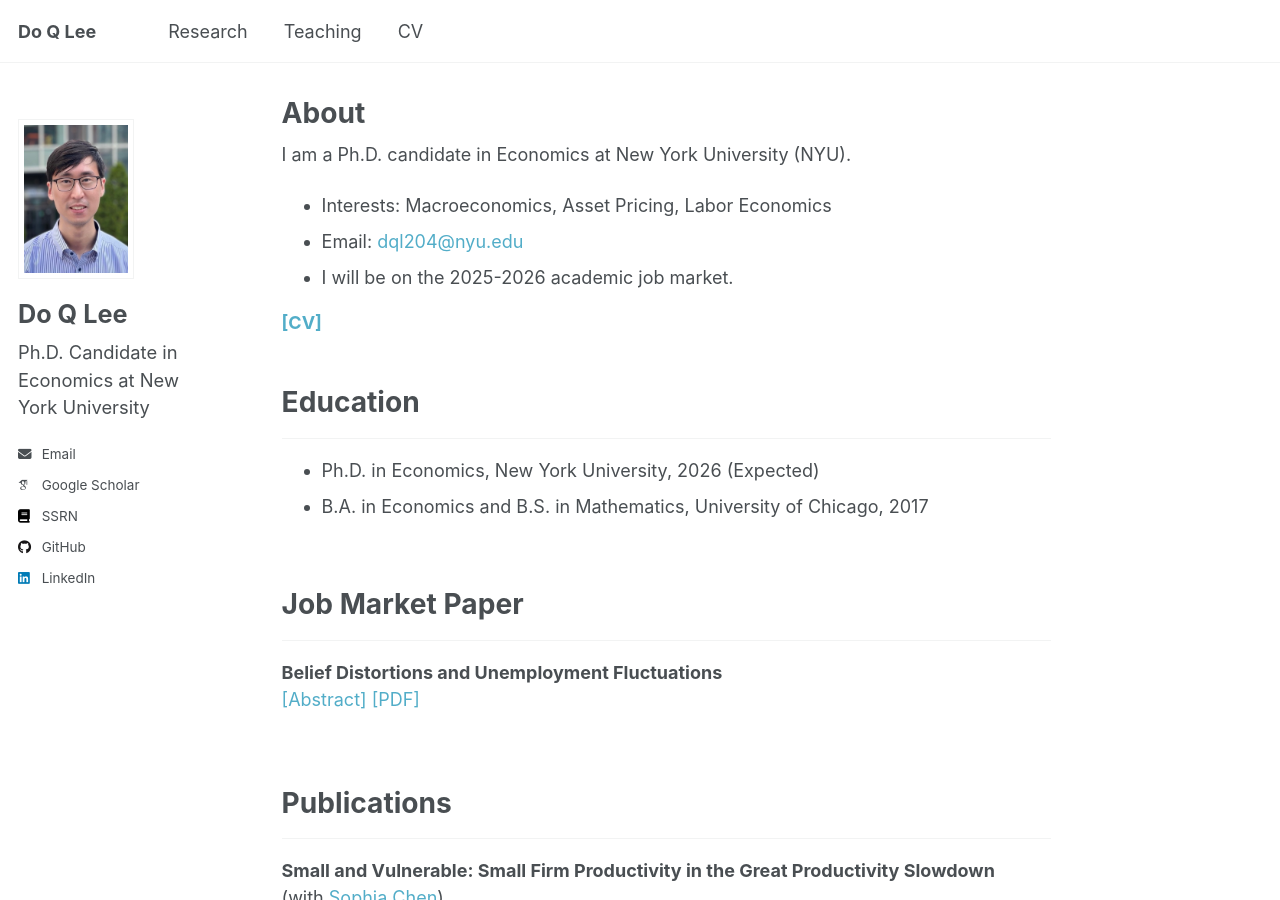
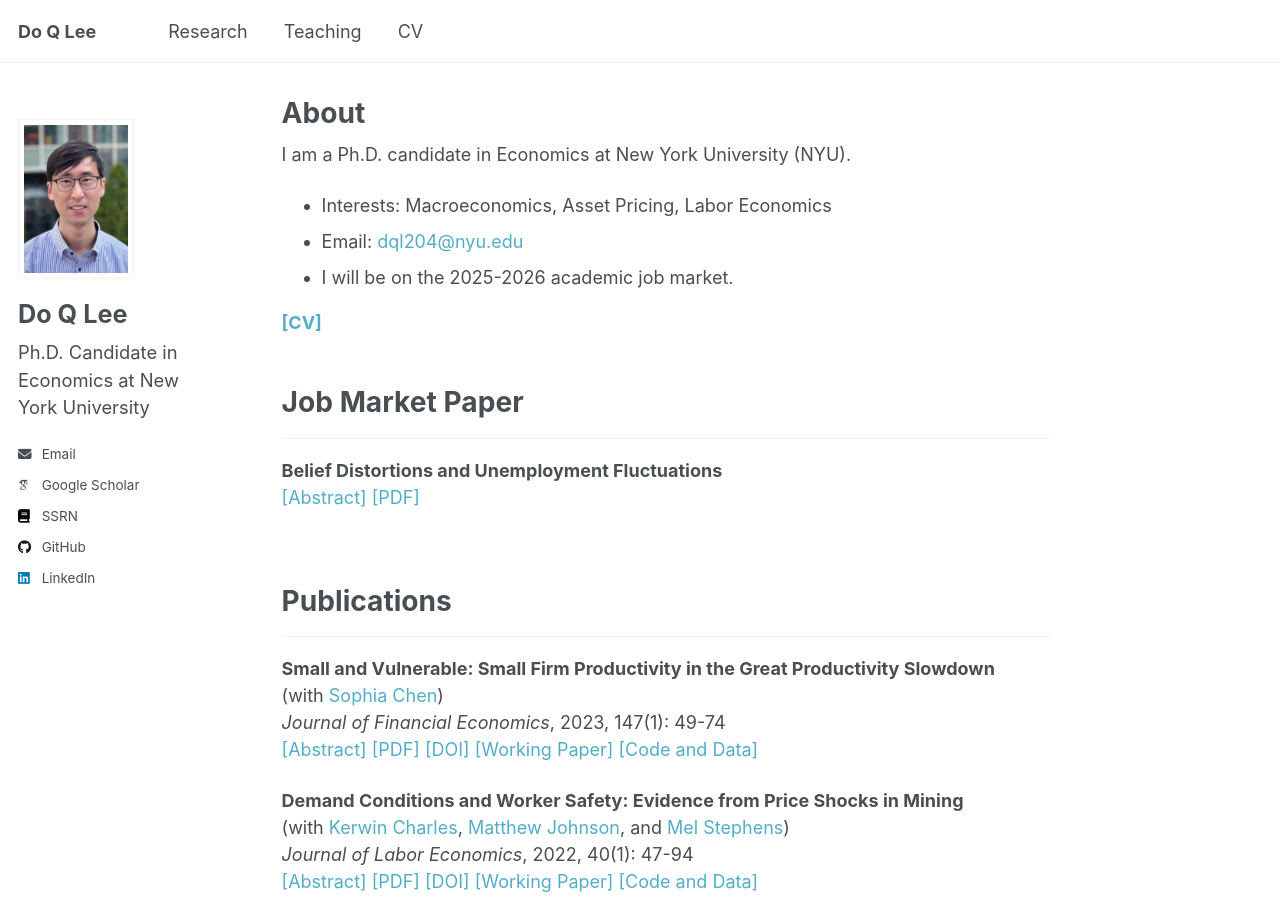
Before and after one commit to doqlee/doqlee.github.io, a Jekyll site: the page built from _pages/main.md, in a window 1280 px wide and 900 px high. Built offline with Jekyll 4.4.1, drawn with Linux system fonts in a browser that asks for light colours; some web fonts are replaced; some of the changed text lies outside the part shown.

Commit message:
Update main.md

```diff
--- a/_pages/main.md
+++ b/_pages/main.md
@@ -88,16 +88,6 @@ I am a Ph.D. candidate in Economics at New York University (NYU).
 
 [**[CV]**](../files/CV_Do_Lee.pdf)
 <br><br>
-
-Education
-=========
----
-* Ph.D. in Economics, New York University, 2026 (Expected)
-* B.A. in Economics and B.S. in Mathematics, University of Chicago, 2017
-
-<div id="Research">
-</div>
-<br>
 
 Job Market Paper
 =========
@@ -213,6 +203,16 @@ How does unconventional monetary policy affect corporate capital structure and i
 </div>
 <br>
 
+Education
+=========
+---
+* Ph.D. in Economics, New York University, 2026 (Expected)
+* B.A. in Economics and B.S. in Mathematics, University of Chicago, 2017
+
+<div id="Research">
+</div>
+<br>
+
 Teaching
 =========
 ---
```
